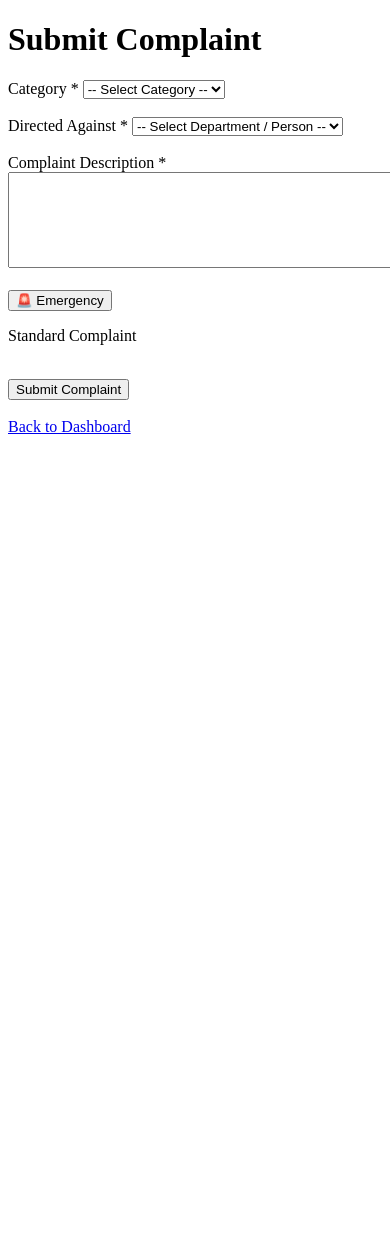
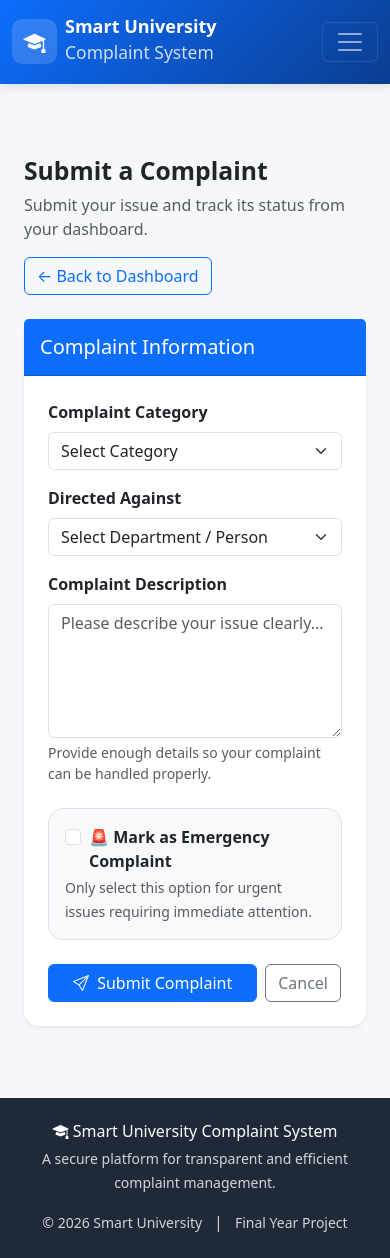
Before and after one commit to mudasirrehman-dev/smart_uni_complaint_system, a Flask app: template templates/submit_complaint.html in a window 390 px wide; the page is wider, and only the part inside the window is pictured. Before the commit the page ends 434 px from the top of that part, so only its background shows below. Run offline with Flask 3, Linux system fonts and the light colour scheme; the template is opened without the code that fills it, so the values that code supplies are empty.

Commit message:
UI Complete Student Dashboard + Submit Complaint

```diff
--- a/app.py
+++ b/app.py
@@ -454,6 +454,7 @@ def submit_complaint():
             student_id=student_id,
             category=category,
             directed_against=directed_against,
+            description=description,
             urgency_level=urgency_level,
             status="Pending"
         )
@@ -462,10 +463,7 @@ def submit_complaint():
         db.session.add(complaint)
         db.session.commit()
 
-        # Redirect to student dashboard
-        return redirect(
-            url_for("student_dashboard")
-        )
+        return redirect(url_for("student_dashboard"))
 
     return render_template("submit_complaint.html")
 
--- a/templates/submit_complaint.html
+++ b/templates/submit_complaint.html
@@ -1,53 +1,120 @@
-<!DOCTYPE html>
-<html lang="en">
-<head>
-    <meta charset="UTF-8">
-    <meta name="viewport" content="width=device-width, initial-scale=1.0">
+{% extends "base.html" %}
 
-    <title>Submit Complaint</title>
-</head>
+{% block title %}
+Submit Complaint | Smart University Complaint System
+{% endblock %}
 
-<body>
 
-    <h1>Submit Complaint</h1>
+{% block content %}
 
-    <form method="POST" action="{{ url_for('submit_complaint') }}">
+<div class="container py-5">
+
+    <!-- Page Heading -->
+    <div class="row mb-4">
+
+        <div class="col-md-8">
+
+            <h2 class="fw-bold">
+                Submit a Complaint
+            </h2>
+
+            <p class="text-muted">
+                Submit your issue and track its status from your dashboard.
+            </p>
+
+        </div>
+
+        <div class="col-md-4 text-md-end">
+
+            <a
+                href="{{ url_for('student_dashboard') }}"
+                class="btn btn-outline-primary"
+            >
+                ← Back to Dashboard
+            </a>
+
+        </div>
+
+    </div>
+
+
+    <div class="row justify-content-center">
+
+        <div class="col-lg-8">
+
+            <div class="card shadow-sm border-0">
+
+                <!-- Card Header -->
+                <div class="card-header bg-primary text-white py-3">
+
+                    <h5 class="mb-0">
+                        Complaint Information
+                    </h5>
+
+                </div>
+
+
+                <!-- Card Body -->
+                <div class="card-body p-4">
+
+                    <!-- IMPORTANT: Added ID -->
+                    <form
+                        method="POST"
+                        id="complaintForm"
+                    >
 
                         <!-- Category -->
-        <div>
-            <label for="category">Category *</label>
+                        <div class="mb-3">
 
-            <select id="category" name="category" required>
+                            <label
+                                for="category"
+                                class="form-label fw-semibold"
+                            >
+                                Complaint Category
+                            </label>
 
-                <option value="">-- Select Category --</option>
+                            <select
+                                name="category"
+                                id="category"
+                                class="form-select"
+                                required
+                            >
+                                <option value="">
+                                    Select Category
+                                </option>
 
+                                <option value="Academic">Academic</option>
                                 <option value="IT">IT</option>
                                 <option value="Hostel">Hostel</option>
-                <option value="Library">Library</option>
                                 <option value="Transport">Transport</option>
                                 <option value="Classroom">Classroom</option>
+                                <option value="Library">Library</option>
                                 <option value="Finance">Finance</option>
                                 <option value="Other">Other</option>
 
                             </select>
+
                         </div>
 
-        <br>
 
                         <!-- Directed Against -->
-        <div>
-            <label for="directed_against">
-                Directed Against *
+                        <div class="mb-3">
+
+                            <label
+                                for="directed_against"
+                                class="form-label fw-semibold"
+                            >
+                                Directed Against
                             </label>
 
                             <select
+                                name="directed_against"
                                 id="directed_against"
-                name="directed_against"
+                                class="form-select"
                                 required
                             >
-
                                 <option value="">
-                    -- Select Department / Person --
+                                    Select Department / Person
                                 </option>
 
                                 <option value="IT Department">
@@ -62,6 +129,14 @@
                                     Library Department
                                 </option>
 
+                                <option value="Transport Department">
+                                    Transport Department
+                                </option>
+
+                                <option value="Finance Department">
+                                    Finance Department
+                                </option>
+
                                 <option value="Teacher">
                                     Teacher
                                 </option>
@@ -74,103 +149,132 @@
                                     HOD
                                 </option>
 
-                <option value="Other">
-                    Other
-                </option>
+                            </select>
 
-            </select>
                         </div>
 
-        <br>
 
                         <!-- Description -->
-        <div>
+                        <div class="mb-4">
 
-            <label for="description">
-                Complaint Description *
+                            <label
+                                for="description"
+                                class="form-label fw-semibold"
+                            >
+                                Complaint Description
                             </label>
 
-            <br>
-
                             <textarea
+                                name="description"
                                 id="description"
-                name="description"
-                rows="6"
-                cols="50"
+                                rows="5"
+                                class="form-control"
+                                placeholder="Please describe your issue clearly..."
                                 required
                             ></textarea>
 
+                            <div class="form-text">
+                                Provide enough details so your complaint can be handled properly.
                             </div>
-
-        <br>
-
-        <!-- Emergency -->
-        <div>
-
-            <button
-                type="button"
-                id="emergencyButton"
-                onclick="toggleEmergency()"
-            >
-                🚨 Emergency
-            </button>
-
-            <input
-                type="hidden"
-                id="is_emergency"
-                name="is_emergency"
-                value="0"
-            >
-
-            <p id="emergencyStatus">
-                Standard Complaint
-            </p>
 
                         </div>
 
-        <br>
 
-        <button type="submit">
+                        <!-- Emergency -->
+                        <div class="card bg-light border mb-4">
+
+                            <div class="card-body">
+
+                                <div class="form-check">
+
+                                    <input
+                                        class="form-check-input"
+                                        type="checkbox"
+                                        name="is_emergency"
+                                        value="1"
+                                        id="is_emergency"
+                                    >
+
+                                    <label
+                                        class="form-check-label fw-semibold"
+                                        for="is_emergency"
+                                    >
+                                        🚨 Mark as Emergency Complaint
+                                    </label>
+
+                                </div>
+
+                                <small class="text-muted">
+                                    Only select this option for urgent issues requiring immediate attention.
+                                </small>
+
+                            </div>
+
+                        </div>
+
+
+                        <!-- Buttons -->
+                        <div class="d-flex gap-2">
+
+                            <button
+                                type="submit"
+                                class="btn btn-primary px-4"
+                                id="submitBtn"
+                            >
+                                <i class="bi bi-send me-1"></i>
                                 Submit Complaint
                             </button>
 
+
+                            <a
+                                href="{{ url_for('student_dashboard') }}"
+                                class="btn btn-outline-secondary"
+                            >
+                                Cancel
+                            </a>
+
+                        </div>
+
                     </form>
 
-    <br>
+                </div>
 
-    <a href="{{ url_for('student_dashboard') }}">
-        Back to Dashboard
-    </a>
+            </div>
 
+        </div>
+
+    </div>
+
+</div>
+
+
+<!-- ============================= -->
+<!-- PREVENT DOUBLE SUBMISSION -->
+<!-- ============================= -->
 
 <script>
 
-        function toggleEmergency() {
+document.getElementById("complaintForm").addEventListener(
+    "submit",
+    function () {
 
-            const emergencyInput =
-                document.getElementById("is_emergency");
+        const submitBtn = document.getElementById("submitBtn");
 
-            const status =
-                document.getElementById("emergencyStatus");
+        // Disable button immediately
+        submitBtn.disabled = true;
 
-            if (emergencyInput.value === "0") {
-
-                emergencyInput.value = "1";
-
-                status.innerText =
-                    "🚨 Emergency Complaint Selected";
-
-            } else {
-
-                emergencyInput.value = "0";
-
-                status.innerText =
-                    "Standard Complaint";
+        // Show loading state
+        submitBtn.innerHTML = `
+            <span
+                class="spinner-border spinner-border-sm me-2"
+                role="status"
+            ></span>
+            Submitting...
+        `;
 
     }
-        }
+);
 
 </script>
 
-</body>
-</html>
+{% endblock %}
```
Also changed, not shown: create_users.py (+7 -7 lines), models.py (+7 -1 lines), templates/student_dashboard.html (+53 -77 lines). Lines whose indentation alone changed are shown as unchanged.
